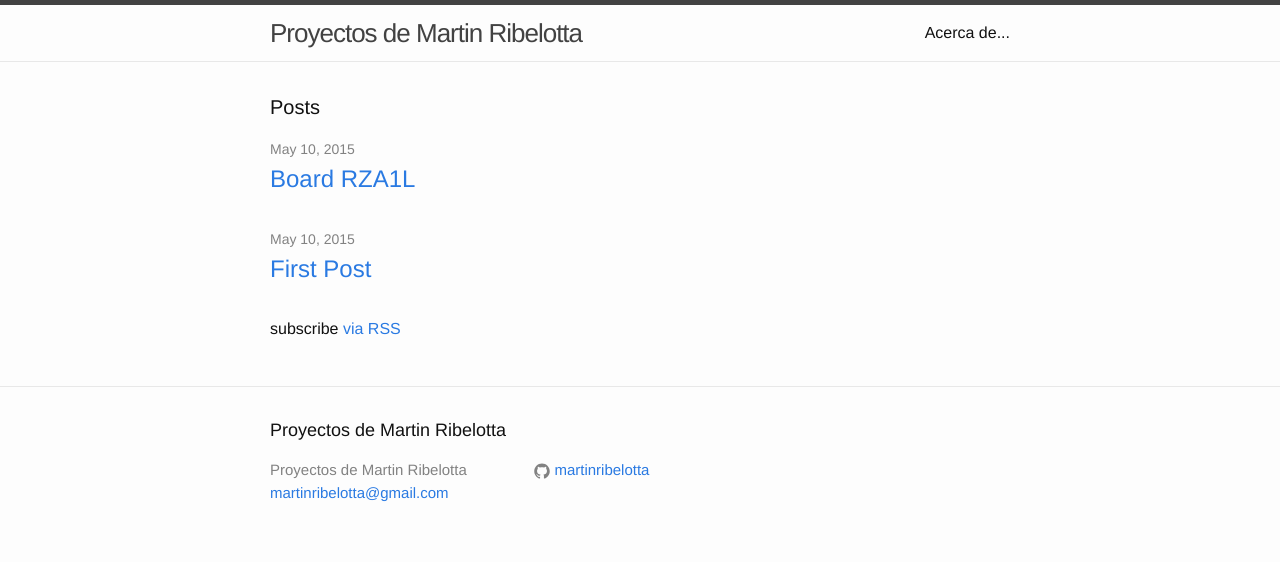
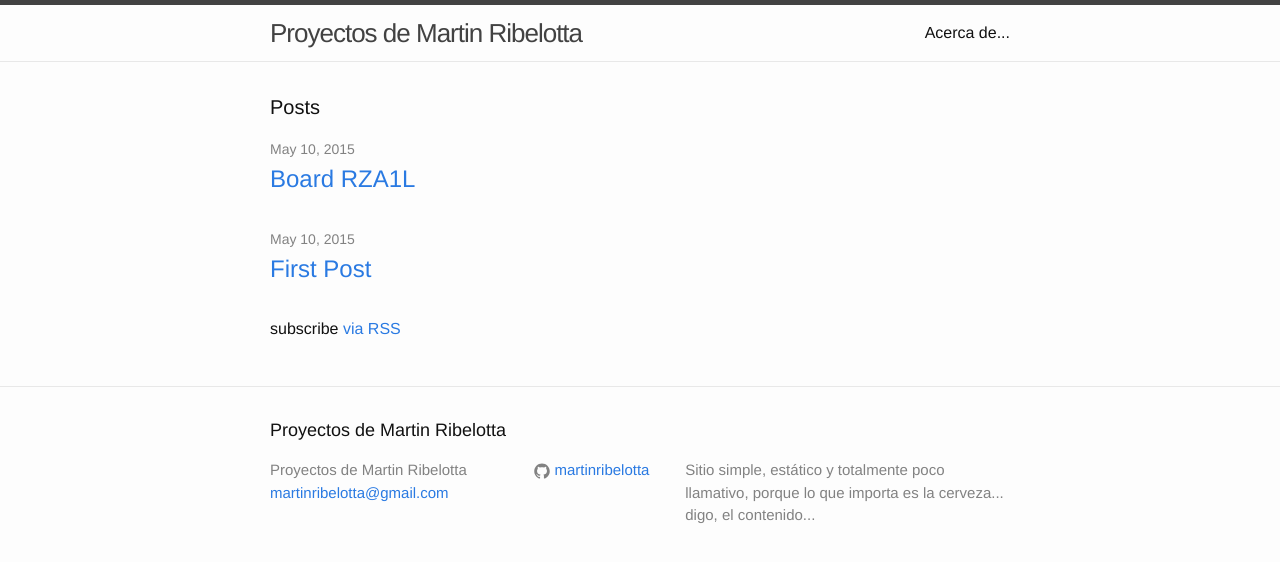
Before and after one commit to martinribelotta/martinribelotta.github.io, a Jekyll site: the page built from index.html, in a window 1280 px wide. Shown: the top 562 px of the page. Built offline with Jekyll 4.4.1, drawn with Linux system fonts in a browser that asks for light colours.

Commit message:
Stupid message on fotter

```diff
--- a/_config.yml
+++ b/_config.yml
@@ -1,10 +1,9 @@
 # Site settings
 title: Proyectos de Martin Ribelotta
 email: martinribelotta@gmail.com
-#description: > # this means to ignore newlines until "baseurl:"
-#  Write an awesome description for your new site here. You can edit this
-#  line in _config.yml. It will appear in your document head meta (for
-#  Google search results) and in your feed.xml site description.
+description: > # this means to ignore newlines until "baseurl:"
+  Sitio simple, estático y totalmente poco llamativo, porque lo que importa
+  es la cerveza... digo, el contenido...
 baseurl: "" # the subpath of your site, e.g. /blog/
 url: "http://martinribelotta.github.io" # the base hostname & protocol for your site
 #twitter_username: jekyllrb
```
